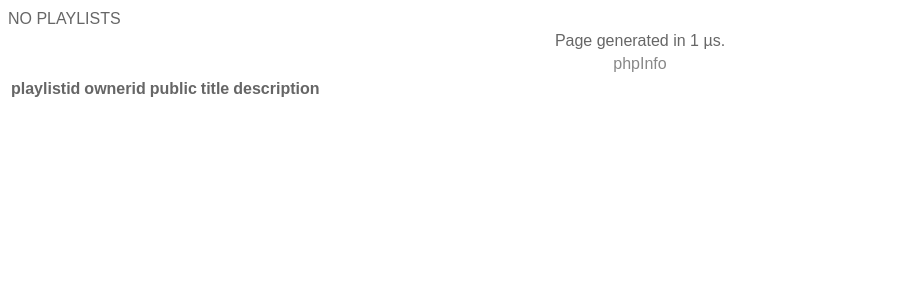
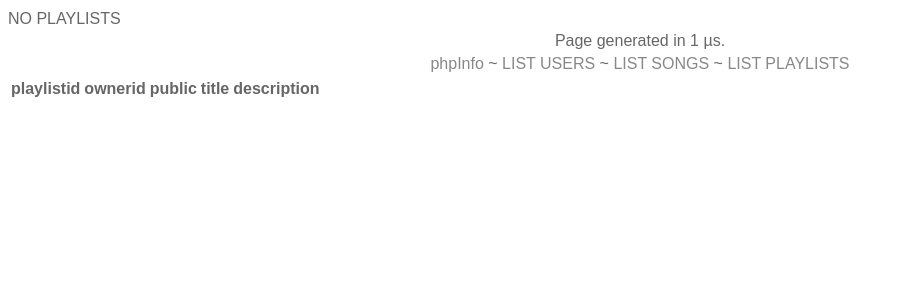
Before and after one commit to SoftwareEngineeringTeamF/Team-F-Music-Project, a PHP site: page /listplaylists.php in a window 1280 px wide. Shown: the top 300 px of the page, without its empty margins (0-903 px from the left). Run offline with PHP 8.4, Linux system fonts and the light colour scheme; data that the repository does not hold is empty.

Commit message:
Added some debug links

```diff
--- a/footer.php
+++ b/footer.php
@@ -10,7 +10,7 @@ $stime)*1000000,
 }
 ?>
 <br/ >
-<a href="info.php">phpInfo</a></center>
+<a href="info.php">phpInfo</a> ~ <a href="listusers.php">LIST USERS</a> ~ <a href="listsongs.php">LIST SONGS</a> ~ <a href="listplaylists.php">LIST PLAYLISTS</a></center>
 </div>
 </div>
 </body>
```
